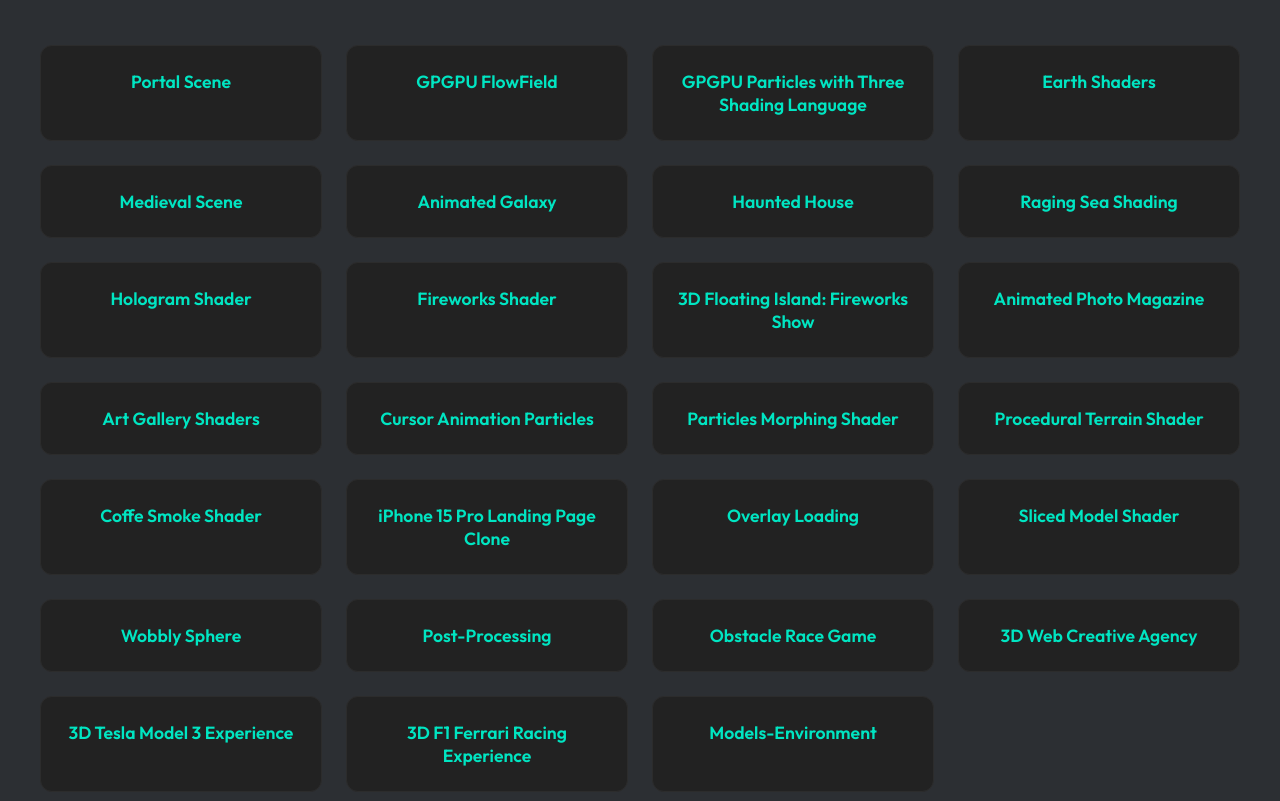
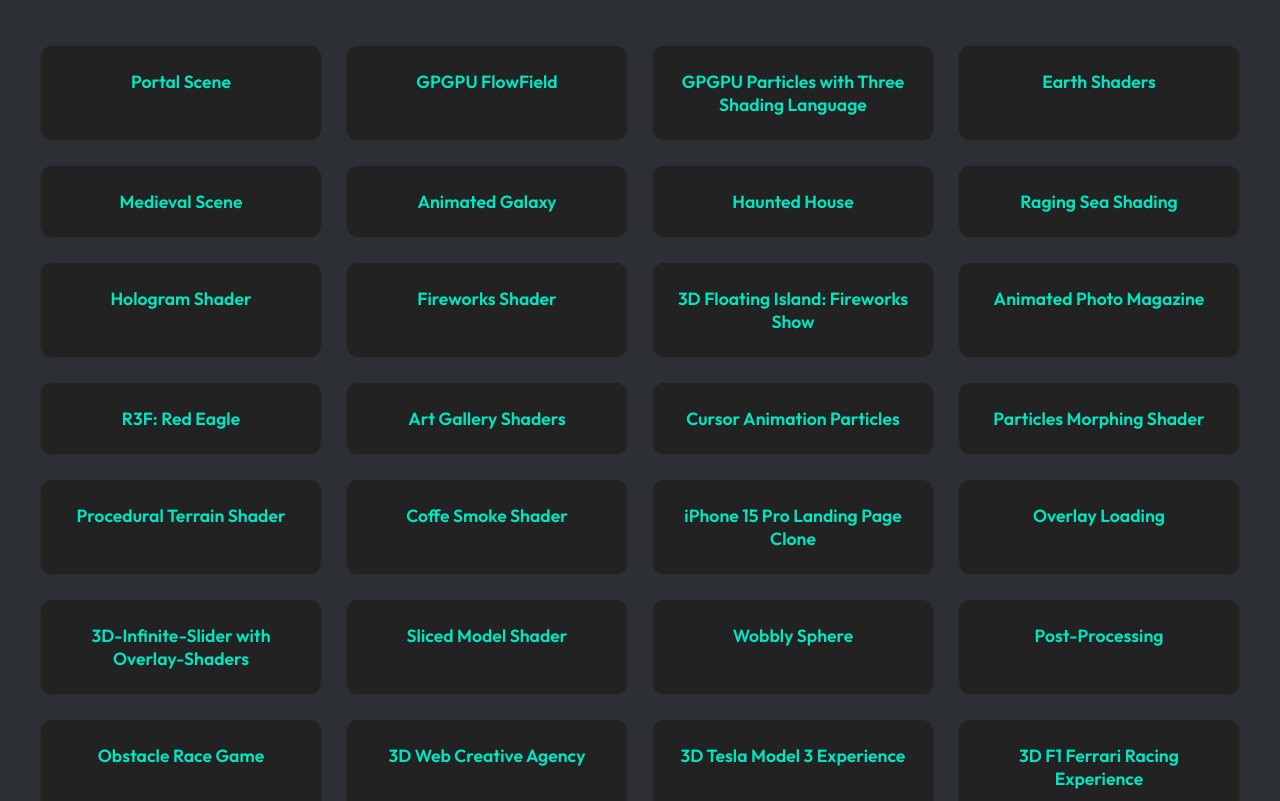
Before and after one commit to delafuentej/3d-projects, a website built with Vite: page index.html in a window 1280 px wide. Shown: the part 151-952 px from the top of the page. Built offline with nearby package versions, Linux system fonts and the light colour scheme.

Commit message:
project-cars added

```diff
--- a/index.html
+++ b/index.html
@@ -73,6 +73,9 @@
         <a class="card" href="https://r3f-animated-photo-magazine.vercel.app/"
           >Animated Photo Magazine</a
         >
+        <a class="card" href="https://r3f-red-eagle.vercel.app/"
+          >R3F: Red Eagle</a
+        >
         <a class="card" href="https://r3f-3d-art-gallery-shaders.vercel.app/"
           >Art Gallery Shaders</a
         >
@@ -106,6 +109,11 @@
         >
         <a
           class="card"
+          href="https://three-js-3-d-infinitive-slider.vercel.app/"
+          >3D-Infinite-Slider with Overlay-Shaders</a
+        >
+        <a
+          class="card"
           href="https://three-js-glsl-sliced-model-shader.vercel.app/"
           >Sliced Model Shader</a
         >
@@ -118,6 +126,7 @@
         <a class="card" href="https://r3f-obstacles-race-game.vercel.app/"
           >Obstacle Race Game</a
         >
+
         <a
           class="card"
           href="https://r3f-3d-web-creative-agency-demo.vercel.app/"
```
